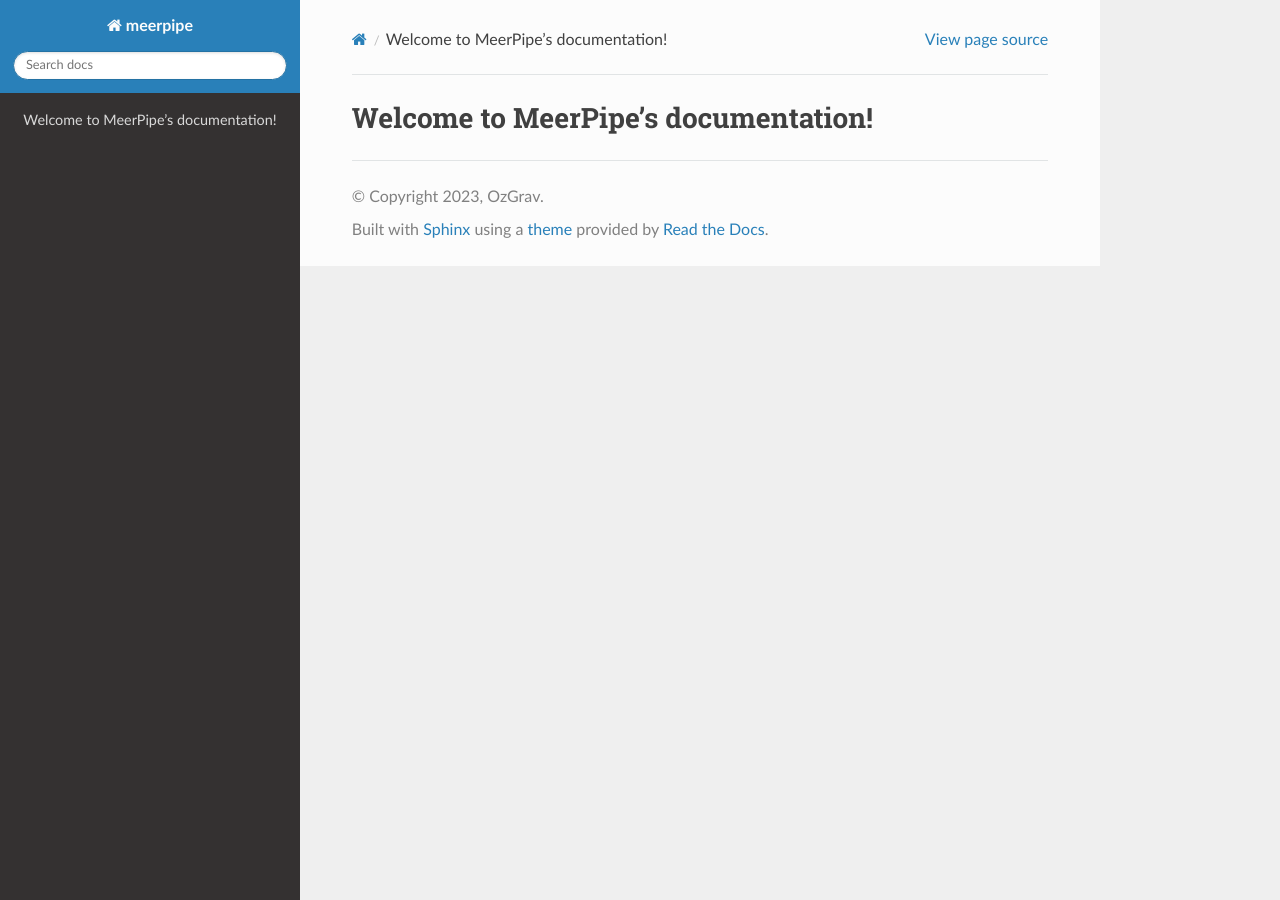
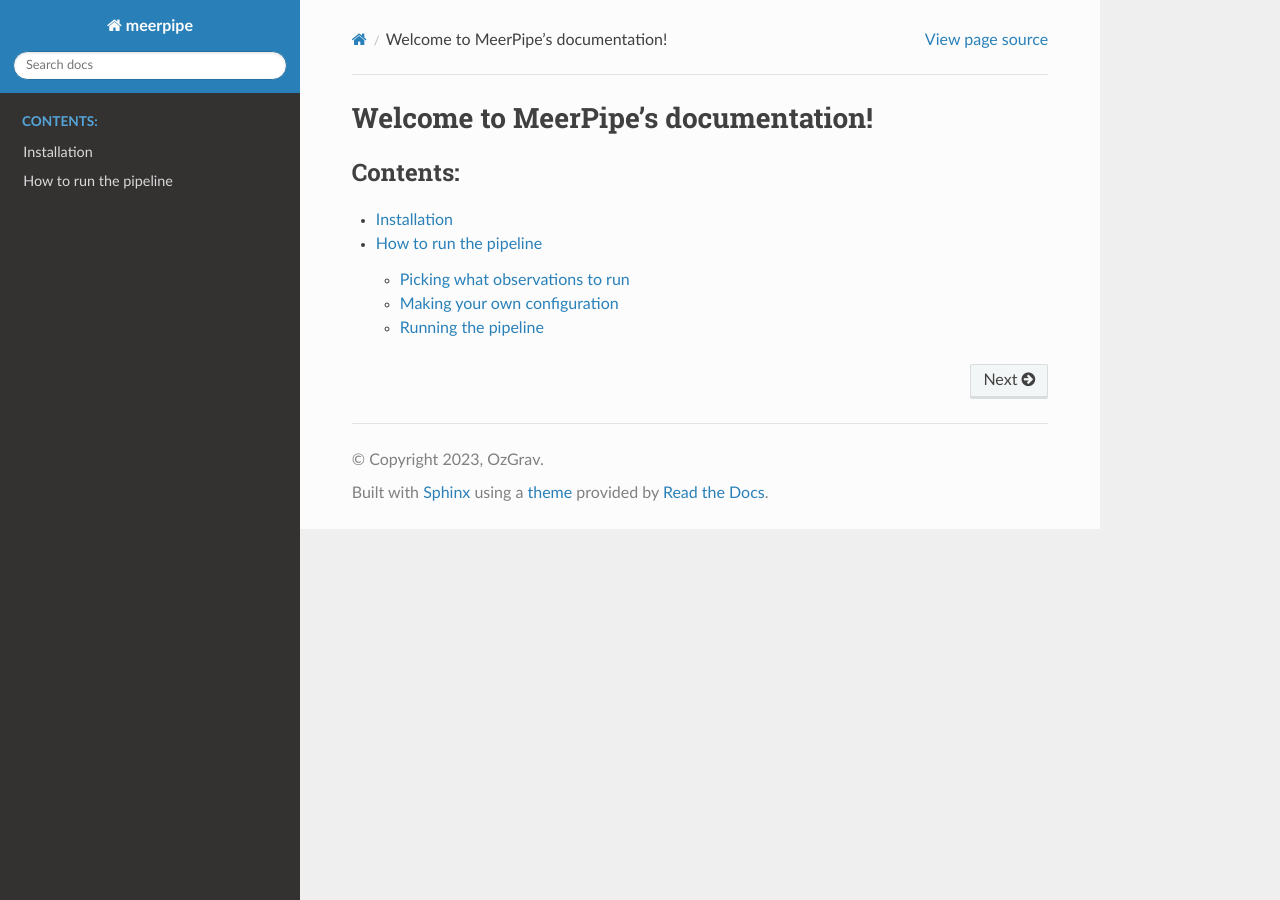
Before and after one commit to OZGrav/meerpipe, a Sphinx documentation site: the page built from docs/index.rst, in a window 1280 px wide. Built offline with Sphinx 7.4.7 and the Read the Docs theme 2.0.0, drawn with Linux system fonts in a browser that asks for light colours; some of the changed lines change nothing that is shown.

Commit message:
Some more basics

````diff
--- a/docs/index.rst
+++ b/docs/index.rst
@@ -2,9 +2,9 @@ Welcome to MeerPipe's documentation!
 =======================================
 
 
-.. .. toctree::
-..    :maxdepth: 4
-..    :caption: Contents:
+.. toctree::
+   :maxdepth: 4
+   :caption: Contents:
 
-..    what_is_tracet
-..    overview_of_tracet
+   installation
+   running_pipeline
--- /dev/null
+++ b/docs/installation.rst
@@ -0,0 +1,2 @@
+Installation
+============
--- /dev/null
+++ b/docs/running_pipeline.rst
@@ -0,0 +1,39 @@
+How to run the pipeline
+=======================
+
+Picking what observations to run
+--------------------------------
+
+Say for example you wanted to rerun some observations for pulsar J1811-2405 and you wanted to work out which observations are available.
+You can do this using `psrdb.py observations list` like so
+
+```
+psrdb.py observations list --utcstart_gte 2023-04-01T00:00:00 --utcstart_lte 2023-05-01T00:00:00 --target_name J1811-2405
+```
+which will output
+```
+id      target_name     calibration_location    telescope_name  instrumentConfig_name   project_code    utcStart        duration        nant    nantEff suspect comment
+47257   J1811-2405      None    MeerKAT PTUSE   SCI-20180516-MB-05      2023-04-15T02:49:42+00:00       255.494131      63      63      False
+48004   J1811-2405      None    MeerKAT PTUSE   SCI-20180516-MB-05      2023-04-22T02:34:13+00:00       255.494131      63      63      False
+48033   J1811-2405      None    MeerKAT PTUSE   SCI-20180516-MB-05      2023-04-29T01:50:06+00:00       255.494131      62      62      False
+48034   J1811-2405      None    MeerKAT PTUSE   SCI-20180516-MB-05      2023-04-29T02:20:49+00:00       255.575686      62      62      False
+```
+
+You know have a rough idea of the observations you will run if you used the above pulsar and UTC start and end times.
+If you only wanted to use one observation just use the `utcStart` as both the UTC start and end time like I will in the next example.
+
+
+Making your own configuration
+-----------------------------
+
+If you don't want to write the pipeline outputs to the main directory while you are testing,
+you can create your on config to use while testing.
+
+
+
+Running the pipeline
+--------------------
+
+```
+python db_specified_launcher.py -utc1 2023-04-15-02:49:42 -utc2 2023-04-15-02:49:42 -psr J1811-2405 -runas PTA -slurm
+```
````
